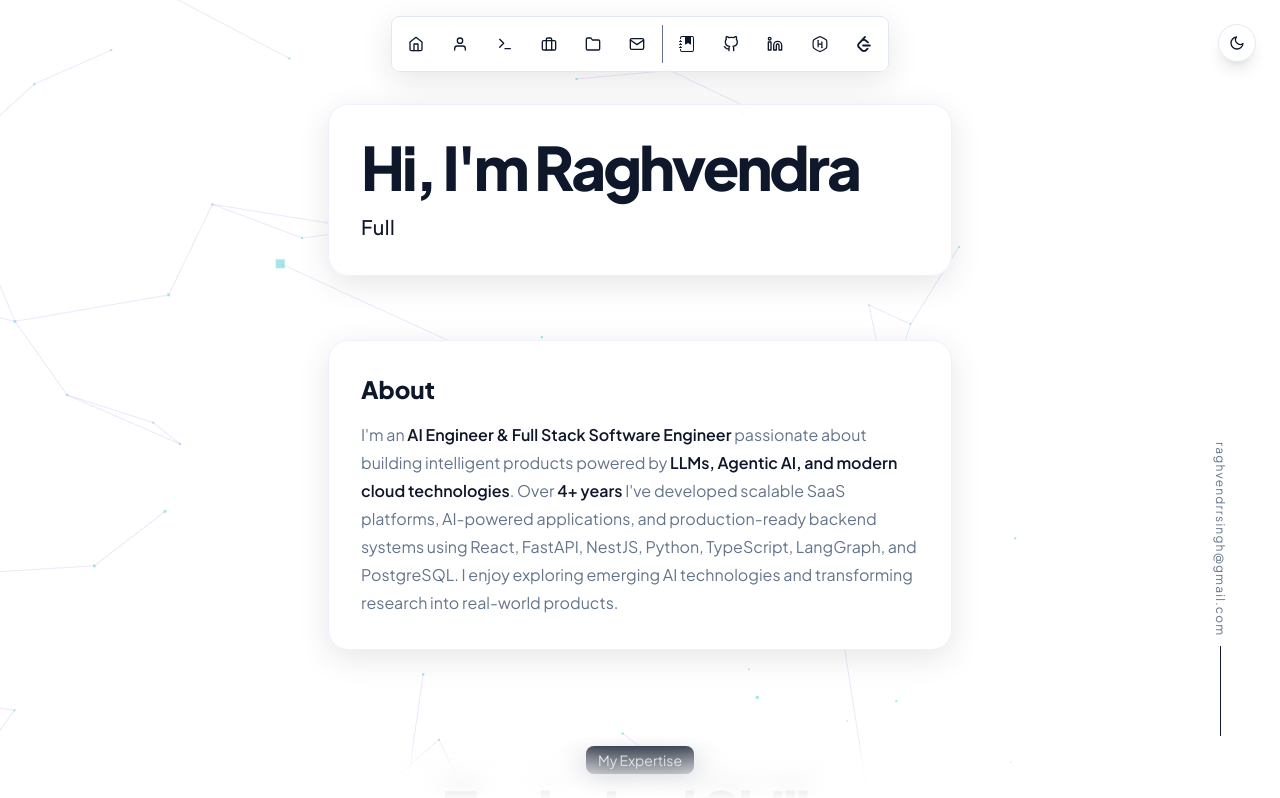
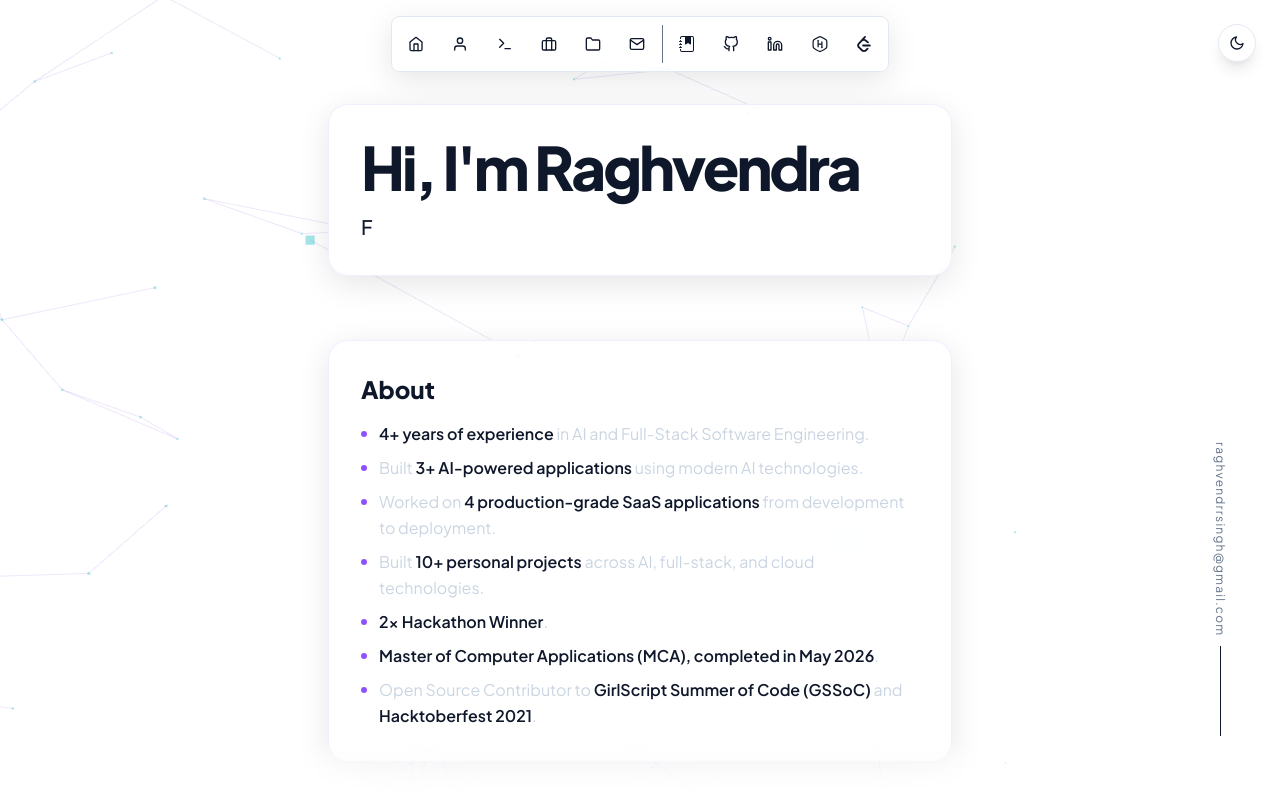
Before and after one commit to rsinghcodes/v2-portfolio, a Next.js app: page / in a window 1280 px wide. Shown: the top 798 px of the page. Built offline with nearby package versions, Linux system fonts and the light colour scheme.

Commit message:
feat: update about section with bullet points and enhance portfolio content

```diff
--- a/src/app/page.tsx
+++ b/src/app/page.tsx
@@ -7,7 +7,7 @@ import { motion } from 'framer-motion';
 import Image from 'next/image';
 import Link from 'next/link';
 import { useEffect, useState } from 'react';
-import { FiGithub, FiGlobe } from 'react-icons/fi';
+import { FiGithub, FiGlobe, FiMail } from 'react-icons/fi';
 import TiltCard from '@/components/TiltCard';
 import portfolioData from '@/data/portfolio.json';
 import ProjectMockup from '@/components/ProjectMockup';
@@ -132,14 +132,31 @@ export default function Home() {
           >
             {sections.about.title}
           </motion.h2>
-          <div className="prose max-w-full font-sans text-muted-foreground prose-invert">
-            <p>
-              {sections.about.content.map((segment, i) => (
-                <span key={i} className={segment.highlight ? "text-foreground font-semibold" : ""}>
-                  {segment.text}
-                </span>
-              ))}
-            </p>
+          <div className="space-y-2 font-sans text-muted-foreground mt-4">
+            {(sections.about as any).bullets.map((bullet: string, idx: number) => {
+              const parts = bullet.split(/(\*\*.*?\*\*)/g);
+              return (
+                <motion.div
+                  key={idx}
+                  className="flex items-start gap-3 hover:translate-x-1 transition-transform duration-200"
+                  variants={fadeSlide}
+                >
+                  <span className="w-1.5 h-1.5 rounded-full bg-violet-500 mt-2.5 flex-shrink-0 select-none" />
+                  <span className="text-base leading-relaxed text-slate-300">
+                    {parts.map((part: string, pIdx: number) => {
+                      if (part.startsWith('**') && part.endsWith('**')) {
+                        return (
+                          <strong key={pIdx} className="text-foreground font-semibold">
+                            {part.slice(2, -2)}
+                          </strong>
+                        );
+                      }
+                      return part;
+                    })}
+                  </span>
+                </motion.div>
+              );
+            })}
           </div>
         </motion.div>
       </motion.section>
@@ -244,8 +261,8 @@ export default function Home() {
               <div className="flex flex-col">
                 <div className="flex items-center gap-2">
                   <svg className="w-5 h-5 text-blue-500 fill-current flex-shrink-0" viewBox="0 0 24 24" fill="none" xmlns="http://www.w3.org/2000/svg">
-                    <path d="M22.5 12.5c0-1.58-.875-2.95-2.148-3.6.154-.435.238-.905.238-1.4 0-2.21-1.71-3.99-3.818-3.99-.475 0-.928.09-1.348.246C14.773 2.51 13.483 1.5 12 1.5s-2.773 1.01-3.422 2.256a3.842 3.842 0 00-1.348-.246c-2.108 0-3.818 1.78-3.818 3.99 0 .495.084.965.238 1.4-1.273.65-2.148 2.02-2.148 3.6 0 1.58.875 2.95 2.148 3.6-.154.435-.238.905-.238 1.4 0 2.21 1.71 3.99 3.818 3.99.475 0 .928-.09 1.348-.246.649 1.246 1.939 2.256 3.422 2.256s2.773-1.01 3.422-2.256c.42.156.873.246 1.348.246 2.108 0 3.818-1.78 3.818-3.99 0-.495-.084-.965-.238-1.4 1.273-.65 2.148-2.02 2.148-3.6z" fill="#3B82F6"/>
-                    <path d="M9.75 16.25l-4-4 1.5-1.5 2.5 2.5 6.5-6.5 1.5 1.5-8 8z" fill="#FFF"/>
+                    <path d="M22.5 12.5c0-1.58-.875-2.95-2.148-3.6.154-.435.238-.905.238-1.4 0-2.21-1.71-3.99-3.818-3.99-.475 0-.928.09-1.348.246C14.773 2.51 13.483 1.5 12 1.5s-2.773 1.01-3.422 2.256a3.842 3.842 0 00-1.348-.246c-2.108 0-3.818 1.78-3.818 3.99 0 .495.084.965.238 1.4-1.273.65-2.148 2.02-2.148 3.6 0 1.58.875 2.95 2.148 3.6-.154.435-.238.905-.238 1.4 0 2.21 1.71 3.99 3.818 3.99.475 0 .928-.09 1.348-.246.649 1.246 1.939 2.256 3.422 2.256s2.773-1.01 3.422-2.256c.42.156.873.246 1.348.246 2.108 0 3.818-1.78 3.818-3.99 0-.495-.084-.965-.238-1.4 1.273-.65 2.148-2.02 2.148-3.6z" fill="#3B82F6" />
+                    <path d="M9.75 16.25l-4-4 1.5-1.5 2.5 2.5 6.5-6.5 1.5 1.5-8 8z" fill="#FFF" />
                   </svg>
                   <h3 className="text-xl font-bold text-foreground">{exp.company}</h3>
                 </div>
@@ -508,17 +525,12 @@ export default function Home() {
           </p>
           <motion.a
             href={`mailto:${personal.email}`}
-            className="flex items-center justify-center gap-2 px-8 py-3 rounded-lg font-semibold bg-foreground text-background hover:bg-foreground/90 mb-8 focus:ring-2 focus:ring-foreground focus:ring-offset-2 transition-colors duration-200"
-            whileHover={{ scale: 1.05 }}
-            whileTap={{ scale: 0.95 }}
+            className="flex items-center justify-center gap-2.5 px-6 py-3 rounded-lg border border-border bg-card hover:bg-muted text-foreground font-semibold mb-8 transition-colors duration-200 shadow-sm text-sm group"
+            whileHover={{ scale: 1.02 }}
+            whileTap={{ scale: 0.98 }}
           >
-            <Icon3D
-              src="/icons/mail.png"
-              alt="Email"
-              size={20}
-              hoverEffect={false}
-            />
-            {personal.email}
+            <FiMail className="w-4 h-4 text-violet-400 group-hover:text-foreground transition-colors" />
+            <span>Let's Work Together</span>
           </motion.a>
 
           <SocialIcons />
--- a/src/data/portfolio.json
+++ b/src/data/portfolio.json
@@ -53,31 +53,14 @@
   "sections": {
     "about": {
       "title": "About",
-      "content": [
-        {
-          "text": "I'm an "
-        },
-        {
-          "text": "AI Engineer & Full Stack Software Engineer",
-          "highlight": true
-        },
-        {
-          "text": " passionate about building intelligent products powered by "
-        },
-        {
-          "text": "LLMs, Agentic AI, and modern cloud technologies",
-          "highlight": true
-        },
-        {
-          "text": ". Over "
-        },
-        {
-          "text": "4+ years",
-          "highlight": true
-        },
-        {
-          "text": " I've developed scalable SaaS platforms, AI-powered applications, and production-ready backend systems using React, FastAPI, NestJS, Python, TypeScript, LangGraph, and PostgreSQL. I enjoy exploring emerging AI technologies and transforming research into real-world products."
-        }
+      "bullets": [
+        "**4+ years of experience** in AI and Full-Stack Software Engineering.",
+        "Built **3+ AI-powered applications** using modern AI technologies.",
+        "Worked on **4 production-grade SaaS applications** from development to deployment.",
+        "Built **10+ personal projects** across AI, full-stack, and cloud technologies.",
+        "**2× Hackathon Winner**.",
+        "**Master of Computer Applications (MCA), completed in May 2026**.",
+        "Open Source Contributor to **GirlScript Summer of Code (GSSoC)** and **Hacktoberfest 2021**."
       ]
     },
     "skills": {
@@ -400,7 +383,13 @@
     {
       "title": "ReadList - A blog web app",
       "description": "ReadList is a blogging platform where users can share written content and ideas. This app allows readers to read, like, comment, and share on other platforms and social media.",
-      "tech": ["React", "Node.js", "MongoDB", "GraphQL", "Apollo Server"],
+      "tech": [
+        "React",
+        "Node.js",
+        "MongoDB",
+        "GraphQL",
+        "Apollo Server"
+      ],
       "dates": "2024",
       "link": "https://github.com/rsinghcodes/readlist",
       "live": "https://readlistapp.netlify.app/",
@@ -409,7 +398,11 @@
     {
       "title": "Votify - A mobile voting app",
       "description": "A high-performance mobile voting application designed for speed, security, and simplicity. Votify leverages modern web technologies to provide a reliable voting experience.",
-      "tech": ["React Native", "Supabase", "Expo"],
+      "tech": [
+        "React Native",
+        "Supabase",
+        "Expo"
+      ],
       "dates": "2024",
       "link": "https://github.com/rsinghcodes/votify",
       "live": "https://github.com/rsinghcodes/votify",
@@ -418,7 +411,12 @@
     {
       "title": "InterCup - An interview preparation app",
       "description": "InterCup is an interview preparation app that helps users prepare for interviews by providing a platform to practice and track their progress.",
-      "tech": ["React", "Node.js", "MongoDB", "Express"],
+      "tech": [
+        "React",
+        "Node.js",
+        "MongoDB",
+        "Express"
+      ],
       "dates": "2023",
       "link": "https://github.com/rsinghcodes/intercup",
       "live": "https://intercup.netlify.app/",
@@ -427,7 +425,12 @@
     {
       "title": "Anonymous Message",
       "description": "Built an anonymous messaging platform with Next.js, MongoDB, NextAuth, Tailwind CSS, and Shadcn UI for secure send/receive interactions.",
-      "tech": ["Next.js", "Tailwind CSS", "Shadcn UI", "PostgreSQL"],
+      "tech": [
+        "Next.js",
+        "Tailwind CSS",
+        "Shadcn UI",
+        "PostgreSQL"
+      ],
       "dates": "2024",
       "link": "https://github.com/rsinghcodes/anonymous-message",
       "live": "https://pinganonymous.netlify.app/",
@@ -436,7 +439,12 @@
     {
       "title": "Portfolio Website",
       "description": "A personal portfolio website built with Next.js, React, and Tailwind CSS, featuring advanced animations and a modern UI.",
-      "tech": ["Next.js", "React", "Tailwind CSS", "Framer Motion"],
+      "tech": [
+        "Next.js",
+        "React",
+        "Tailwind CSS",
+        "Framer Motion"
+      ],
       "dates": "2024 - Present",
       "link": "https://github.com/rsinghcodes/portfolio",
       "live": "/",
@@ -445,7 +453,12 @@
     {
       "title": "Bulletin Board - Task Management App",
       "description": "A Kanban-style task management app for individuals, with drag-and-drop cards, and user authentication.",
-      "tech": ["React", "MongoDB", "GraphQL", "Apollo Server"],
+      "tech": [
+        "React",
+        "MongoDB",
+        "GraphQL",
+        "Apollo Server"
+      ],
       "dates": "2023",
       "link": "https://github.com/rsinghcodes/bulletin-board",
       "live": "https://boardbulletin.netlify.app/",
```
